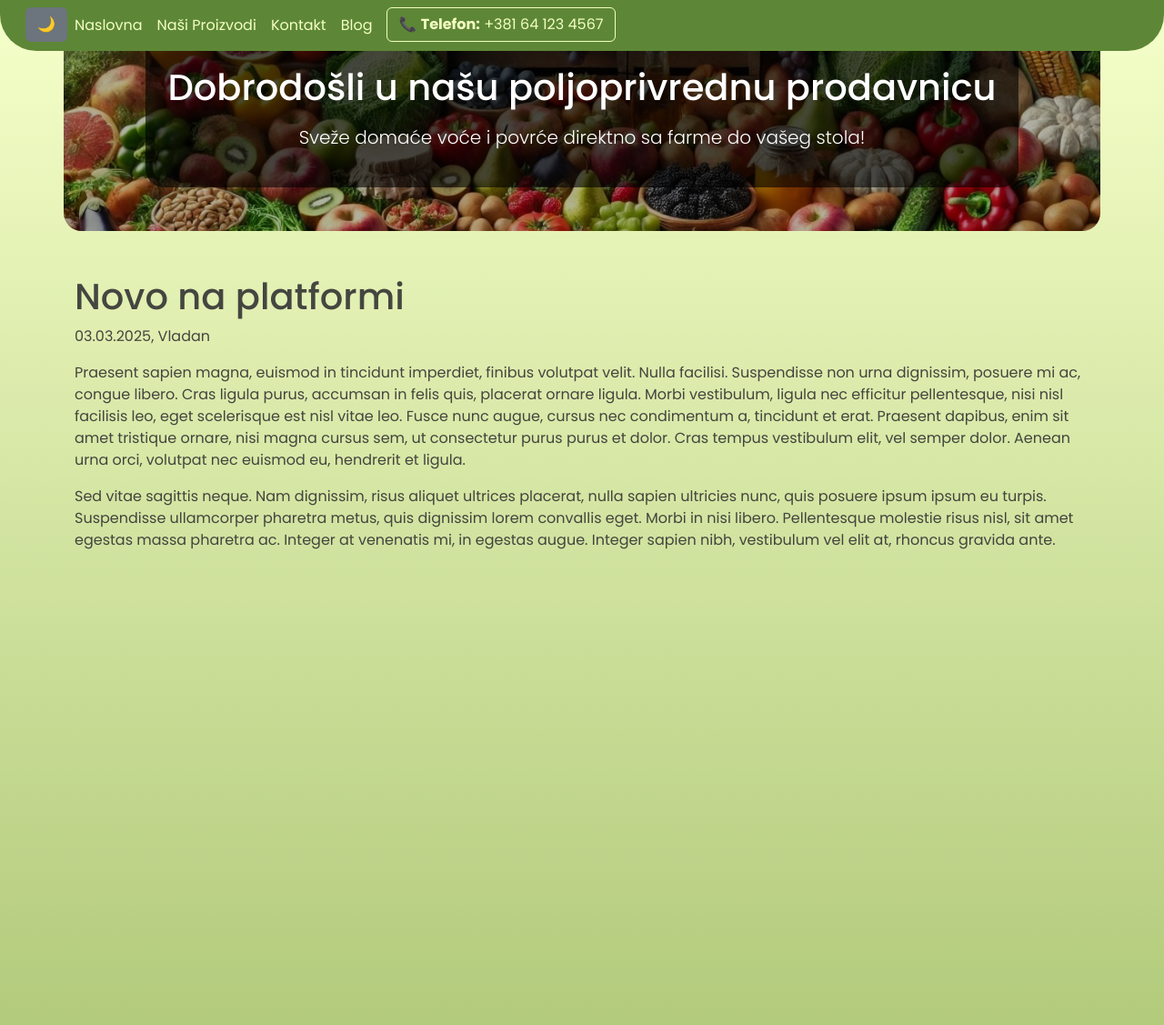
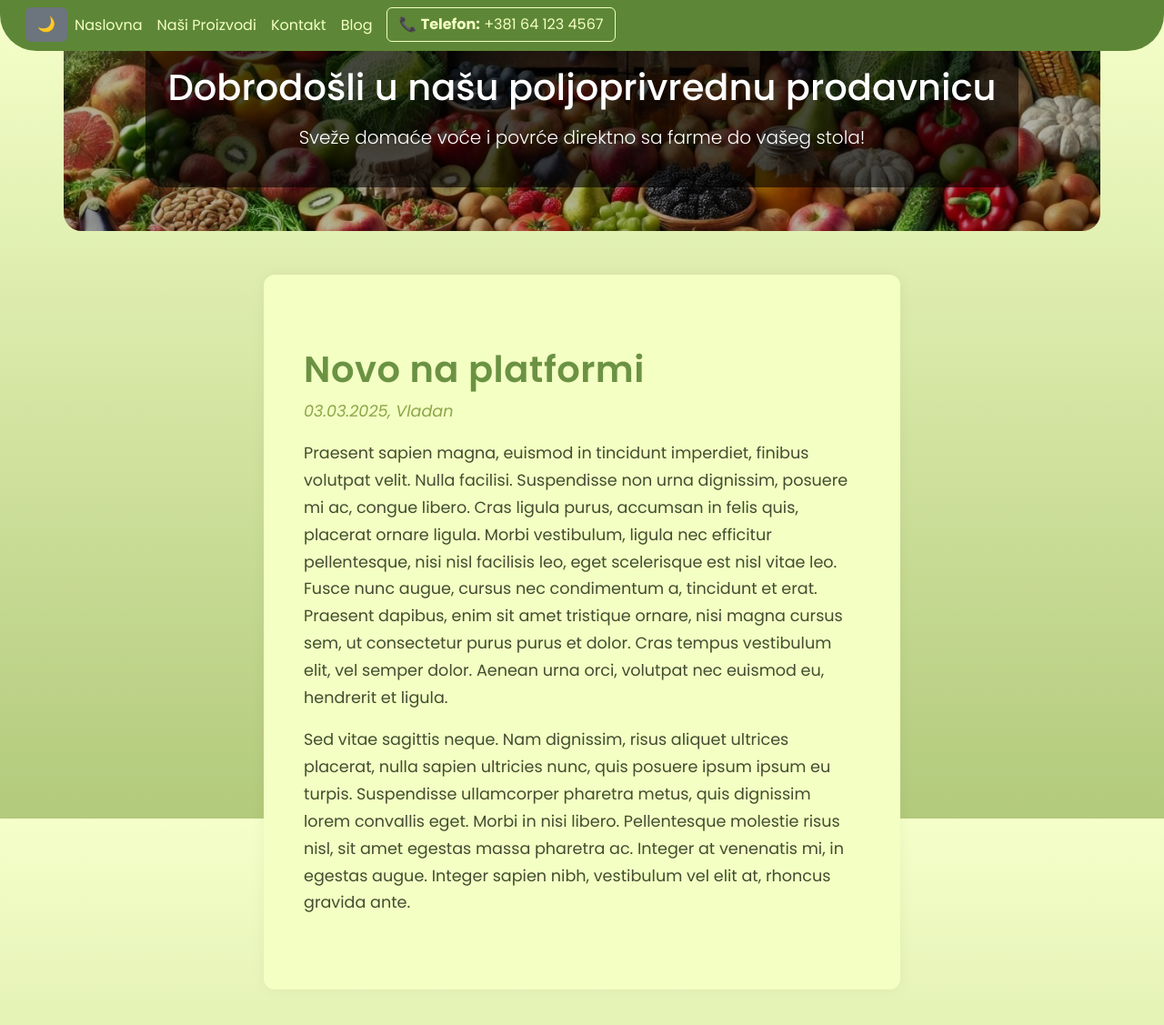
Before and after one commit to vladan-d-masic/lite-page-green-template, a Jekyll site: the page built from _posts/2025-03-03-novo-na-platformi.md, in a window 1280 px wide and 1136 px high. Shown: the top 1127 px of the window at 91% size. Built offline with Jekyll 4.4.1, drawn with Linux system fonts in a browser that asks for light colours.

Commit message:
Enhance show page further #18

```diff
--- a/_layouts/post.html
+++ b/_layouts/post.html
@@ -14,11 +14,61 @@
     transform: translateX(0);
   }
 </style>
-<section class="container my-5 hidden-section">
-  <h1>{{ page.title }}</h1>
-  <p>{{ page.date | date: "%d.%m.%Y" }}, {{ page.author }}</p>
-  {{ content }}
-</section>
+
+<style>
+  .single-post {
+    max-width: 700px;
+    margin: 0 auto;
+    padding: 2rem;
+    background-color: #f4ffc3; /* from your palette */
+    border-radius: 12px;
+    box-shadow: 0 0 15px rgba(0, 0, 0, 0.05);
+  }
+
+  .single-post .post-title {
+    font-size: 2.5rem;
+    color: #5d8736; /* your dark green */
+    margin-bottom: 0.5rem;
+  }
+
+  .single-post .post-meta {
+    color: #809d3c; /* your medium green */
+    font-style: italic;
+    margin-bottom: 1rem;
+  }
+
+  .single-post .post-content {
+    font-size: 1.1rem;
+    line-height: 1.7;
+    color: #2e3b21;
+  }
+
+  .single-post .post-content h2,
+  .single-post .post-content h3 {
+    color: #5d8736;
+    margin-top: 1.5rem;
+  }
+
+  .single-post .post-content a {
+    color: #809d3c;
+    text-decoration: underline;
+    transition: color 0.3s ease;
+  }
+
+  .single-post .post-content a:hover {
+    color: #a9c46c;
+  }
+</style>
+
+<article class="single-post my-5">
+  <section class="container my-5 hidden-section post-content">
+    <h1 class="post-title text-decoration-none">{{ page.title }}</h1>
+    <p class="post-meta">
+      {{ page.date | date: "%d.%m.%Y" }}, {{ page.author }}
+    </p>
+    {{ content }}
+  </section>
+</article>
 <script>
   document.addEventListener("DOMContentLoaded", function () {
     const sections = document.querySelectorAll(".hidden-section");
```
